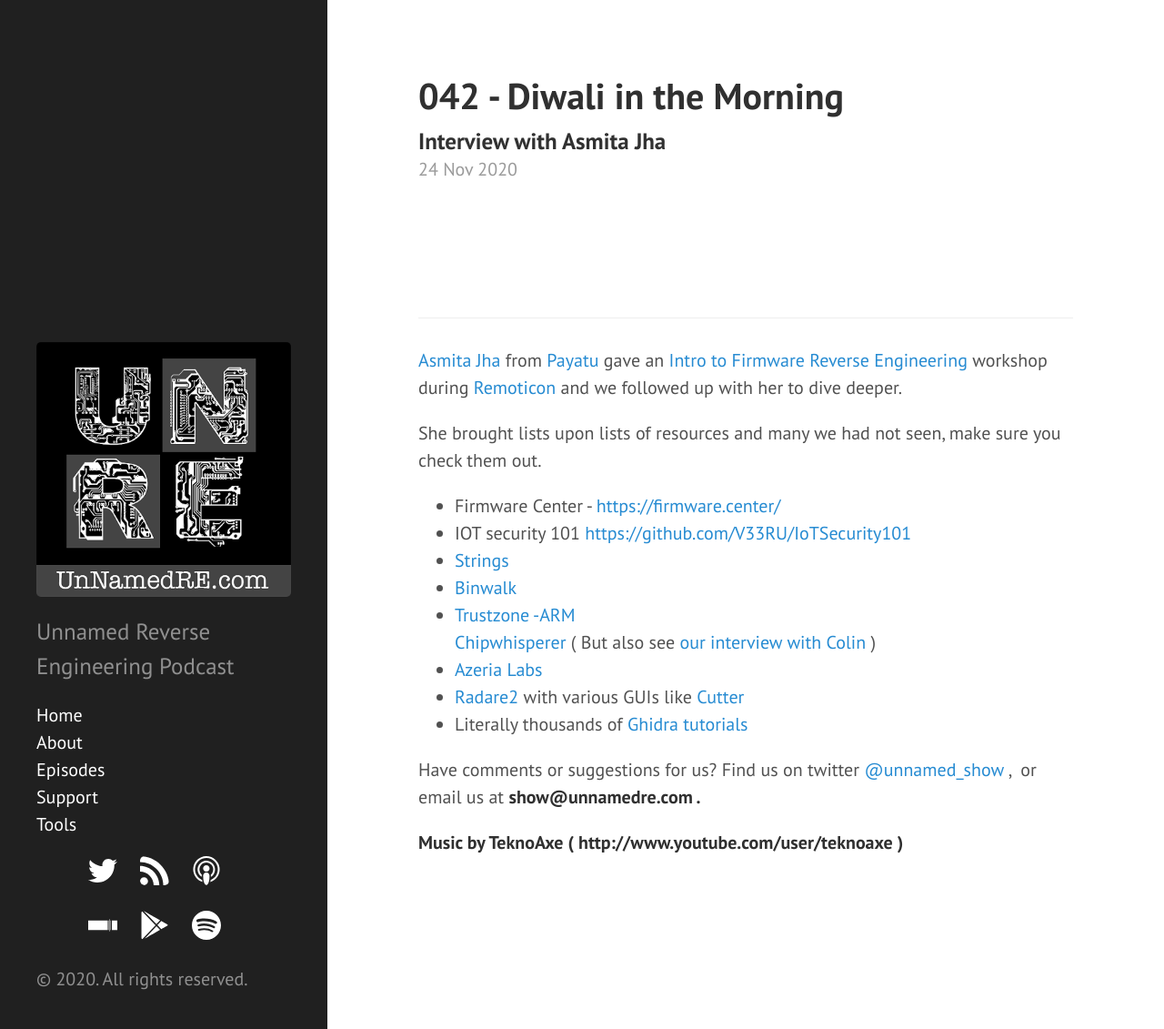
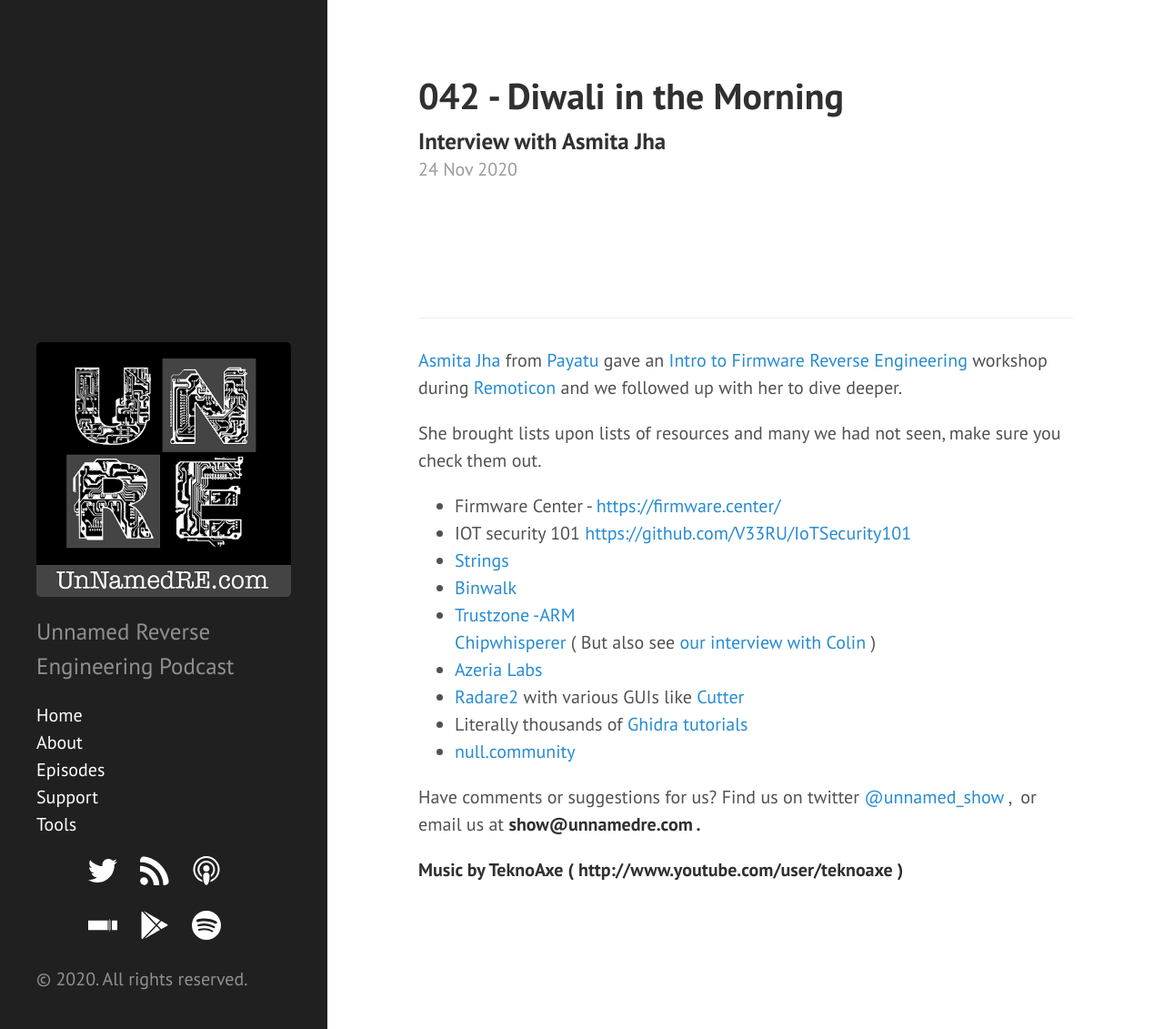
Before and after one commit to unnamedre/unnamedre.github.io, a Jekyll site: the page built from _posts/2020-11-24-042_-_Diwali_in_the_Morning.md, in a window 1280 px wide and 1131 px high. Shown: the whole window at 91% size. Built offline with Jekyll 4.4.1, drawn with Linux system fonts in a browser that asks for light colours.

Commit message:
Updating shownotes

```diff
--- a/_posts/2020-11-24-042_-_Diwali_in_the_Morning.md
+++ b/_posts/2020-11-24-042_-_Diwali_in_the_Morning.md
@@ -87,6 +87,11 @@
    Ghidra tutorials
   </a>
  </li>
+ <li>
+  <a href="https://null.community/">
+   null.community
+  </a>
+ </li>
 </ul>
 <p>
  Have comments or suggestions for us? Find us on twitter
```
